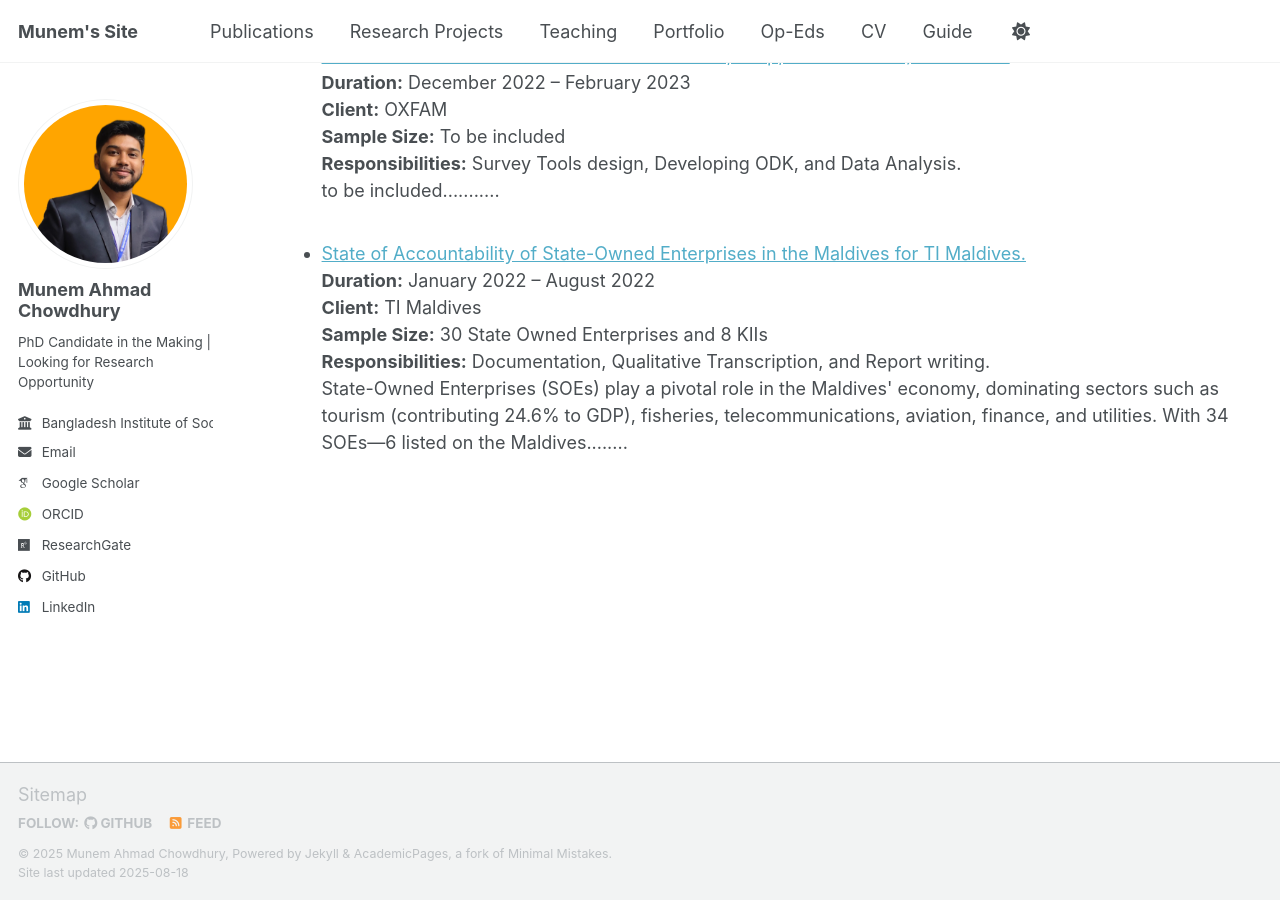
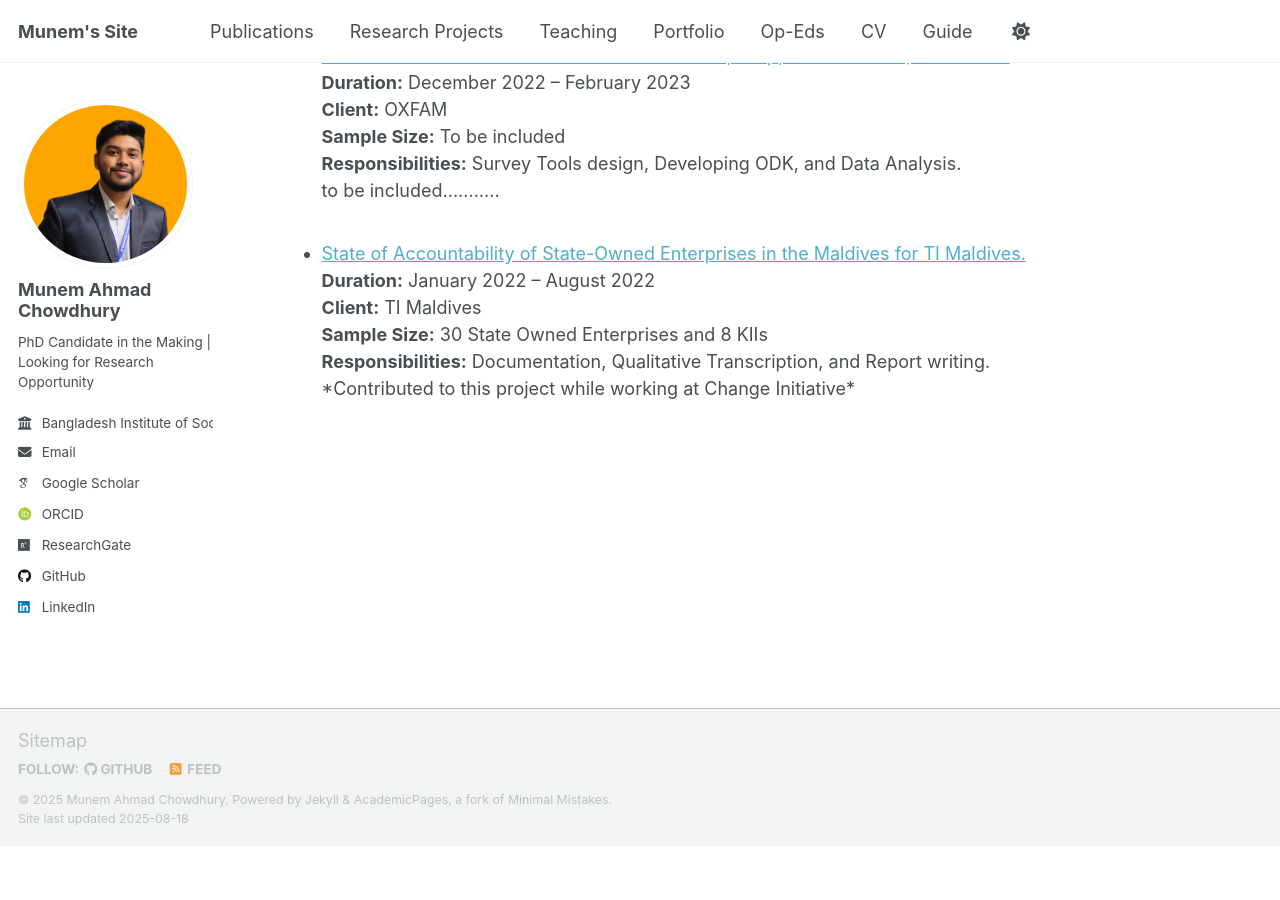
Before and after one commit to munemahmad/munemahmad.github.io, a Jekyll site: the page built from projects.md, in a window 1280 px wide and 900 px high, scrolled down 607 px. Built offline with Jekyll 4.4.1, drawn with Linux system fonts in a browser that asks for light colours; some web fonts are replaced; a script that is not in the unit is left out; after the commit the page ends 1453 px from its top, so only the background shows below that.

Commit message:
Update project1.md

```diff
--- a/_projects/project1.md
+++ b/_projects/project1.md
@@ -4,7 +4,7 @@ duration: "January 2022 – August 2022"
 client: "TI Maldives"
 sample_size: "30 State Owned Enterprises and 8 KIIs"
 responsibilities: "Documentation, Qualitative Transcription, and Report writing."
-excerpt: "State-Owned Enterprises (SOEs) play a pivotal role in the Maldives' economy, dominating sectors such as tourism (contributing 24.6% to GDP), fisheries, telecommunications, aviation, finance, and utilities. With 34 SOEs—6 listed on the Maldives........"
+excerpt: "*Contributed to this project while working at Change Initiative*"
 permalink: /projects/project1
 date: 2022-08-15
 collection: projects
```
